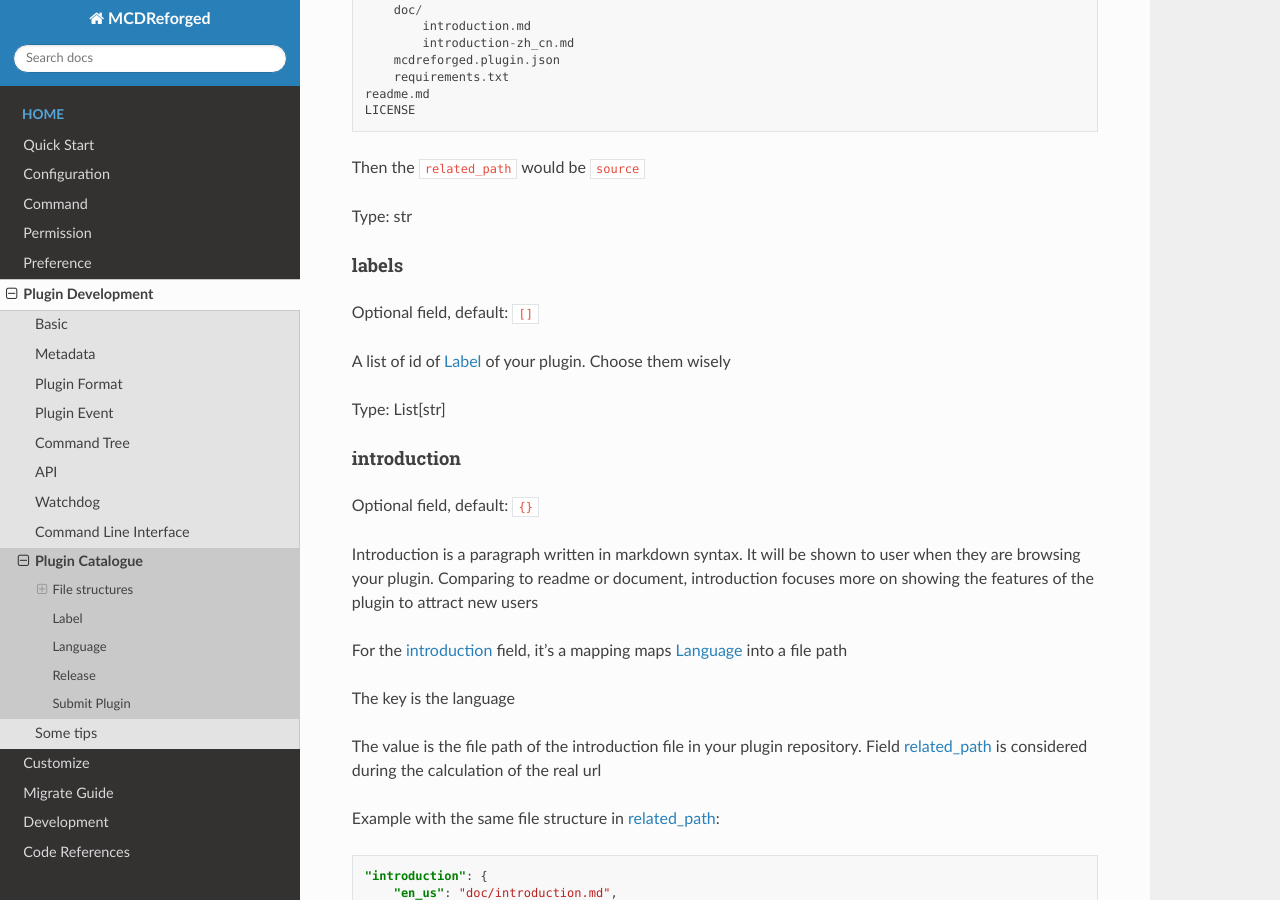
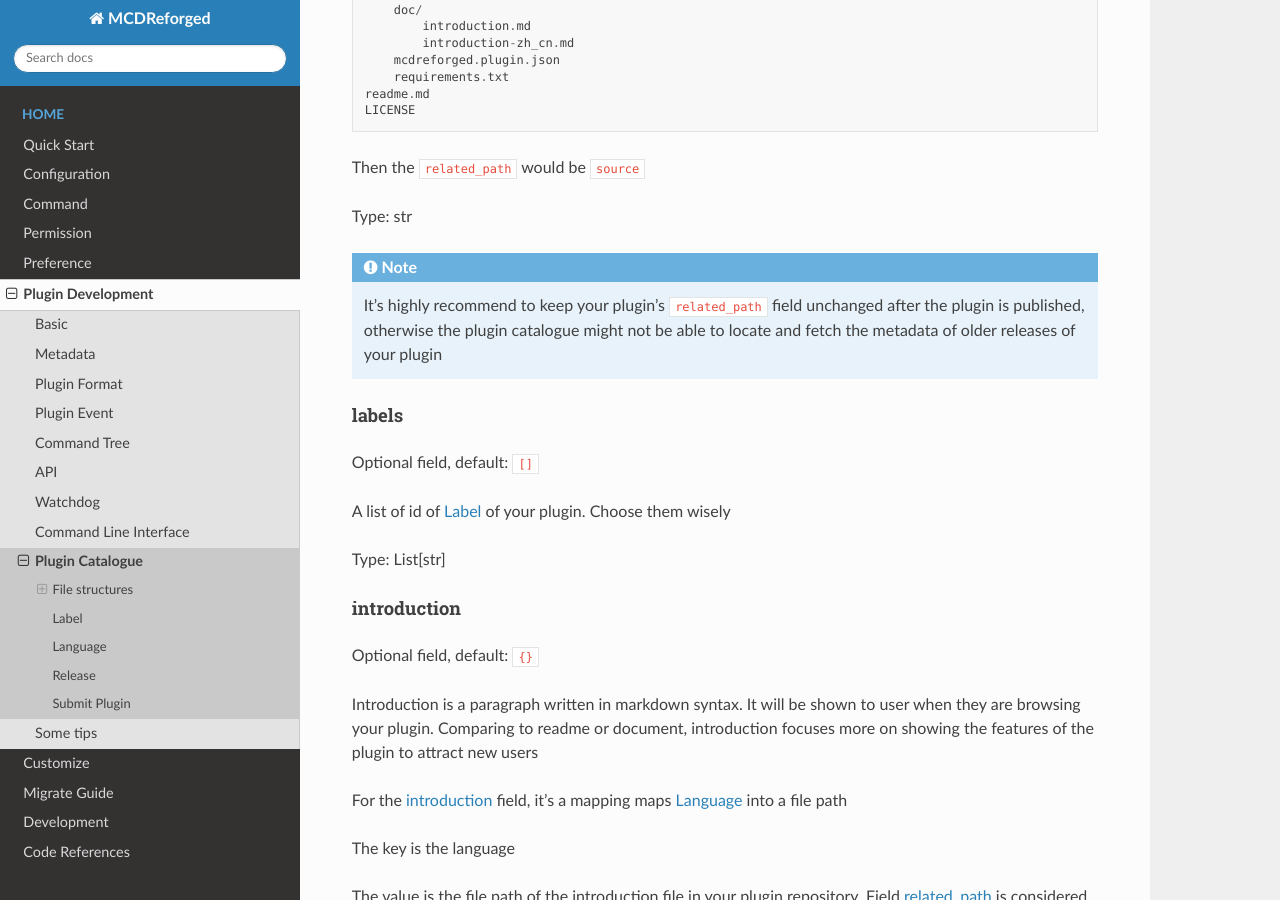
Before and after one commit to MCDReforged/MCDReforged, a Sphinx documentation site: the page built from docs/source/plugin_dev/plugin_catalogue.rst, in a window 1280 px wide and 900 px high, scrolled down 1962 px. Built offline with Sphinx 7.4.7 and the Read the Docs theme 2.0.0, drawn with Linux system fonts in a browser that asks for light colours.

Commit message:
doc: add ``related_path`` field notice for  plugin catalogue doc

```diff
--- a/docs/source/plugin_dev/plugin_catalogue.rst
+++ b/docs/source/plugin_dev/plugin_catalogue.rst
@@ -98,6 +98,11 @@ For example, if your plugin repository has following file structure
 Then the ``related_path`` would be ``source``
 
 Type: str
+
+.. note::
+
+    It's highly recommend to keep your plugin's ``related_path`` field unchanged after the plugin is published,
+    otherwise the plugin catalogue might not be able to locate and fetch the metadata of older releases of your plugin
 
 labels
 ~~~~~~
```
Also changed, not shown: 1 other file.
